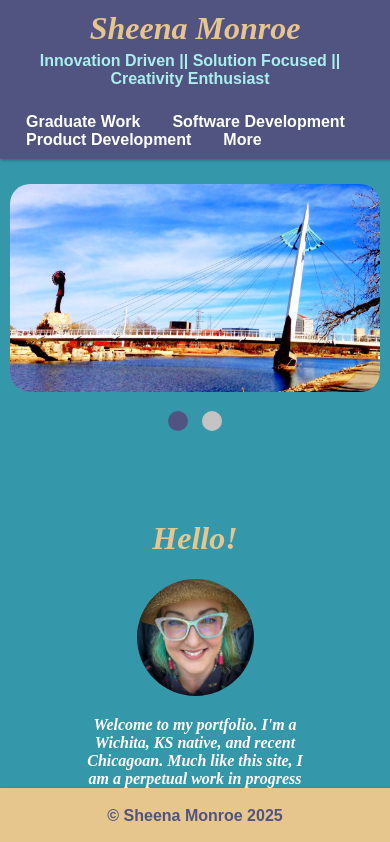
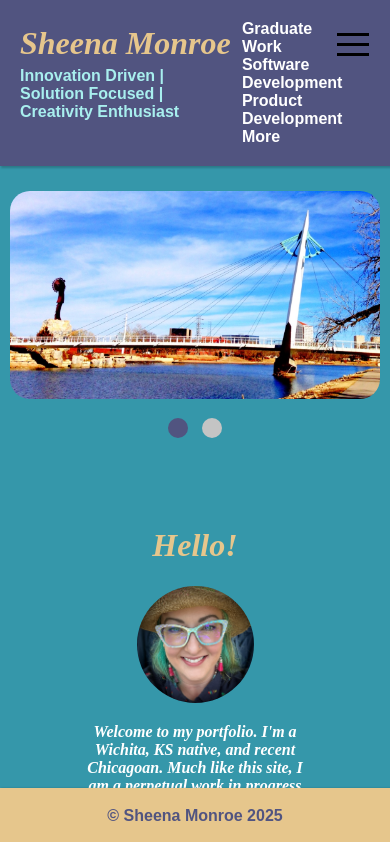
Before and after one commit to ShenMoe84/PortfolioWebsite, a React (Create React App) app: page / in a window 390 px wide. Shown: the top 842 px of the page. Built offline with nearby package versions, Linux system fonts and the light colour scheme.

Commit message:
begins structure for hamburger nav menu

```diff
--- a/src/components/navbar/NavBar.js
+++ b/src/components/navbar/NavBar.js
@@ -1,21 +1,29 @@
 import React, { useState } from "react";
 import { NavLink } from 'react-router-dom';
 import styles from './NavBar.module.css';
+import { Fade as Hamburger } from "hamburger-react";
 
 const NavBar = () => {
 
-  const [isOpen, setOpen] =  useState(false)
+  const [isOpen, setOpen] = useState(false)
+
+  const handleToggle = () => {
+
+  }
 
   return (
     <nav className={styles.navBar}>
-      <div>
+      <div className={styles.headerCont}>
         <NavLink to="/" className={styles.home}>Sheena Monroe</NavLink>
-        <h3 className={styles.tagLine}>Innovation Driven || Solution Focused || Creativity Enthusiast</h3>
+        <h3 className={styles.tagLine}>Innovation Driven | Solution Focused | Creativity Enthusiast</h3>
+      </div>
+      <div className={styles.navCont}>
         <NavLink to="/graduatework" className={({ isActive }) => isActive ? styles.active : styles.link}>Graduate Work</NavLink>
         <NavLink to="/softwaredevelopment" className={({ isActive }) => isActive ? styles.active : styles.link}>Software Development</NavLink>
         <NavLink to="/productdevelopment" className={({ isActive }) => isActive ? styles.active : styles.link}>Product Development</NavLink>
         <NavLink to="/more" className={({ isActive }) => isActive ? styles.active : styles.link}>More</NavLink>
       </div>
+      <Hamburger onToggle={setOpen}/>
     </nav>
   );
 };
--- a/src/components/navbar/NavBar.module.css
+++ b/src/components/navbar/NavBar.module.css
@@ -1,9 +1,15 @@
 .active {
   color: #fee7a1 !important;
   font-weight: bold;
-  padding: 0 16px;
   text-decoration: none;
   float: left;
+}
+
+.headerCont {
+  display: flex;
+  flex-direction: column;
+  width: 75%;
+  padding-top: 5px;
 }
 
 .home {
@@ -13,6 +19,7 @@
   font-weight: bold;
   font-size: 32px;
   text-decoration: none;
+  text-align: left;
   margin-bottom: 0px;
 }
 
@@ -21,7 +28,6 @@
   font-weight: bold;
   float: left;
   display: flex;
-  padding: 0 16px;
   text-decoration: none;
 }
 
@@ -29,17 +35,22 @@
   color: #fee7a1;
 }
 
+.navCont {
+  display: flex;
+  flex-direction: column;
+  width: 25%;
+}
+
 .navBar {
   background-color: #515480;
   box-shadow: 2px 1px 2px 1px rgba(0, 0, 0, 0.2);
   display: flex;
   font-family: Arial, Helvetica, sans-serif;
-  height: 100%;
   justify-content: space-around;
   overflow: hidden;
-  padding: 10px;
+  padding: 20px;
   position: sticky;
-  text-align: center;
+  text-align: left;
   top: 0;
   z-index: 2;
 }
@@ -47,6 +58,7 @@
 .tagLine {
   color: #a8efee;
   padding-bottom: 0px;
-  margin: 5px 10px 25px 0px;
+  margin: 5px 10px 2px 0px;
   font-size: 16px;
+  text-align: left;
 }
```
Also changed, not shown: src/components/hamburgerMenu/HamburgerMenu.js (deleted, +0 -24 lines), src/components/hamburgerMenu/HamburgerMenu.module.css (deleted, +0 -7 lines).
